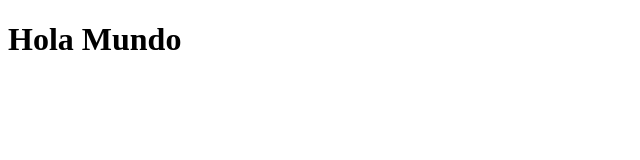
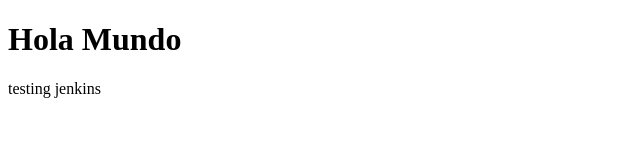
Before and after one commit to inaki/testing-jenkins, a plain HTML site: page index.html in a window 1280 px wide. Shown: the whole page, without its empty margins (0-640 px from the left). Drawn offline with Linux system fonts and the light colour scheme.

Commit message:
add a p element

```diff
--- a/index.html
+++ b/index.html
@@ -6,5 +6,6 @@
 </head>
 <body>
 	<h1>Hola Mundo</h1>
+	<p>testing jenkins</p>
 </body>
 </html>
```
